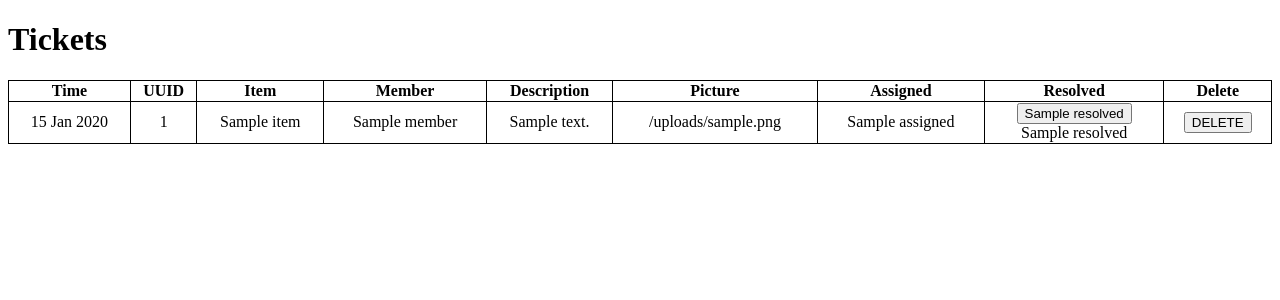
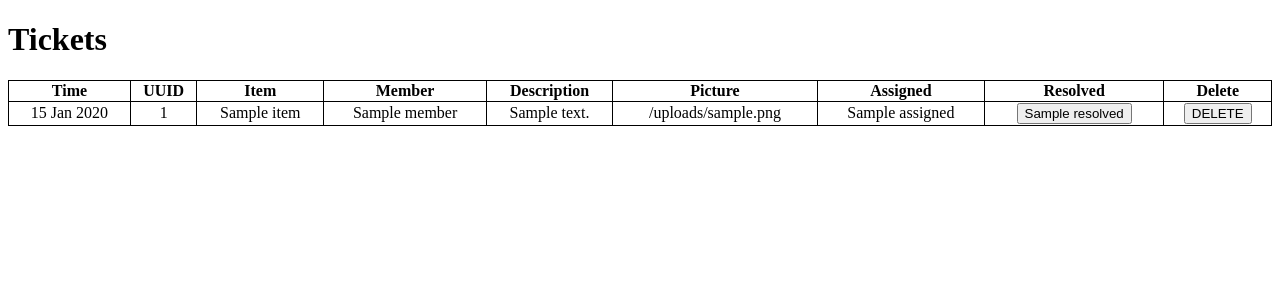
Before and after one commit to coderbunker/ticket-system, a Node server app: template views/tickets.ejs in a window 1280 px wide. Shown: the top 300 px of the page. Run offline with Node 20, Linux system fonts and the light colour scheme; the template is opened without the code that fills it: most values are stand-ins (such as "Sample title", 1, 10 or a date in 2020).

Commit message:
update method

```diff
--- a/server.js
+++ b/server.js
@@ -55,7 +55,8 @@ app.get('/tickets', (request, response) => {
 // TODO
 // UPDATE TICKET DETAILS
 app.get('/tickets/resolved/:id', (req, res) => {
-  client.query("UPDATE tickets SET resolved = 'true'", (err, rows) => {
+  let id = req.params.id;
+  client.query("UPDATE tickets SET resolved = 'false' WHERE uuid = '" + id + "'", (err, rows) => {
     if(err){
       console.error(err);
       res.send("UPDATE Error: " + err);
--- a/views/tickets.ejs
+++ b/views/tickets.ejs
@@ -39,7 +39,7 @@
             <form action="/tickets/resolved/<%= ticket.uuid %>" method="update">
               <input type="submit" value= "<%= ticket.resolved %>" />
             </form>
-            <%= ticket.resolved %></td>
+          </td>
           <td>
             <form action="/tickets/delete/<%= ticket.uuid %>" method="delete">
               <input type="submit" value = "DELETE"/>
```
